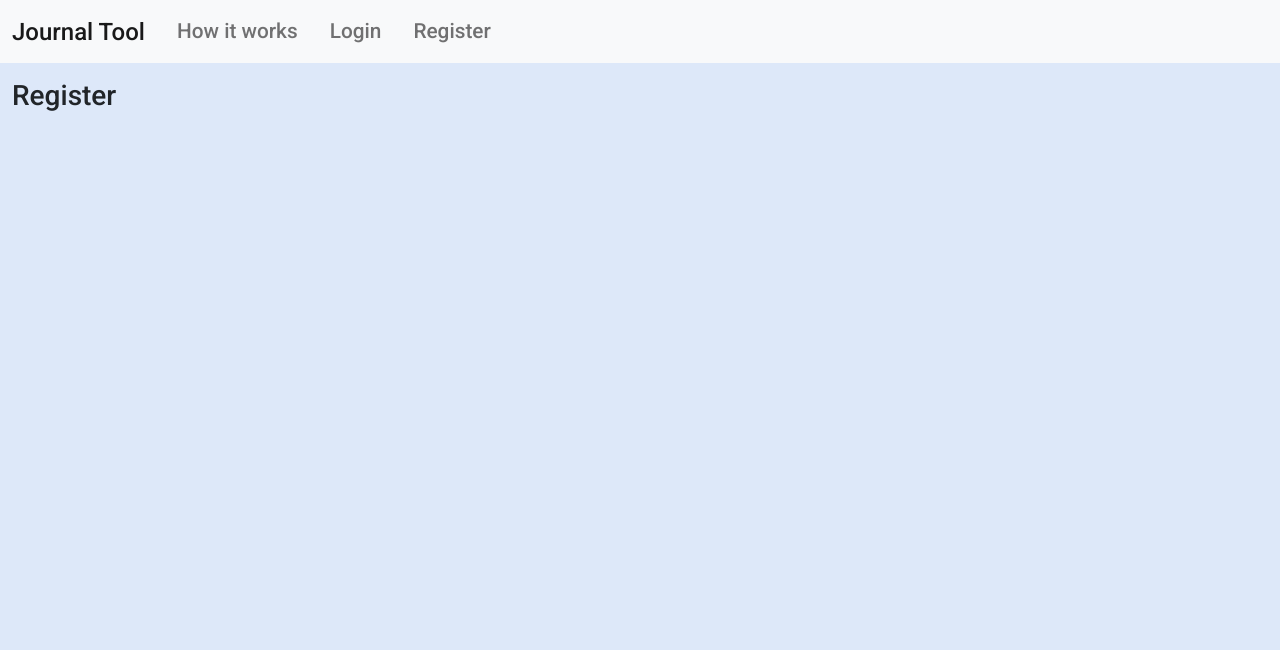
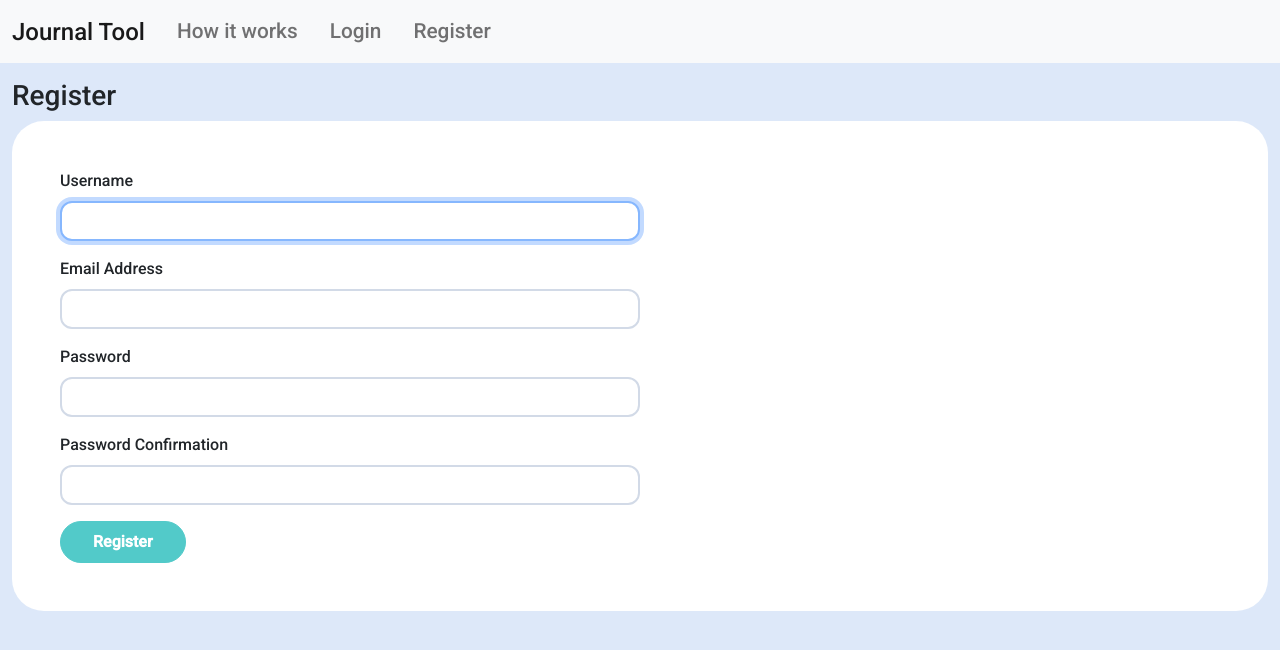
Before and after one commit to MitulMistry/journal-tool, a Django app: page /register in a window 1280 px wide. Shown: the top 650 px of the page. Run offline with Django 3.2, Linux system fonts and the light colour scheme.

Commit message:
Add forms to authentication templates

```diff
--- a/journal/templates/journal/layout.html
+++ b/journal/templates/journal/layout.html
@@ -46,6 +46,12 @@
             </div>
         </nav>
 
+        {% if message %}
+            <div class="alert alert-primary text-center" role="alert">
+                {{ message }}
+            </div>
+        {% endif %}
+
         <div class="body container-fluid">
             {% block body %}
             {% endblock %}
--- a/journal/templates/journal/register.html
+++ b/journal/templates/journal/register.html
@@ -3,4 +3,29 @@
 
 {% block body %}
     <h3>Register</h3>
+
+    <div class="p-5 mb-4 bg-light2 rounded-3">
+        <div class="col-md-6">
+            <form action="{% url 'register' %}" method="post">
+                {% csrf_token %}
+                <div class="mb-3">
+                    <label for="username" class="form-label">Username</label>
+                    <input class="form-control" autofocus type="text" name="username">
+                </div>
+                <div class="mb-3">
+                    <label for="email" class="form-label">Email Address</label>
+                    <input class="form-control" type="email" name="email">
+                </div>
+                <div class="mb-3">
+                    <label for="password" class="form-label">Password</label>
+                    <input class="form-control" type="password" name="password">
+                </div>
+                <div class="mb-3">
+                    <label for="confirmation" class="form-label">Password Confirmation</label>
+                    <input class="form-control" type="password" name="confirmation">
+                </div>
+                <input class="btn btn-primary" type="submit" value="Register">
+            </form>
+        </div>
+    </div>
 {% endblock %}
```
Also changed, not shown: journal/templates/journal/edit.html (+25 -0 lines), journal/templates/journal/login.html (+17 -0 lines).
